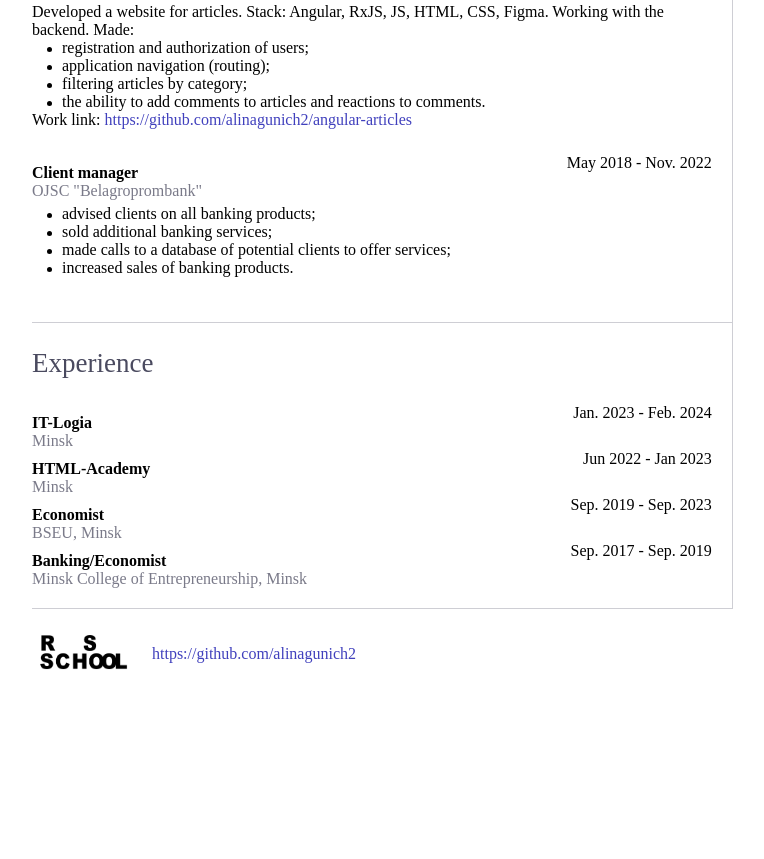
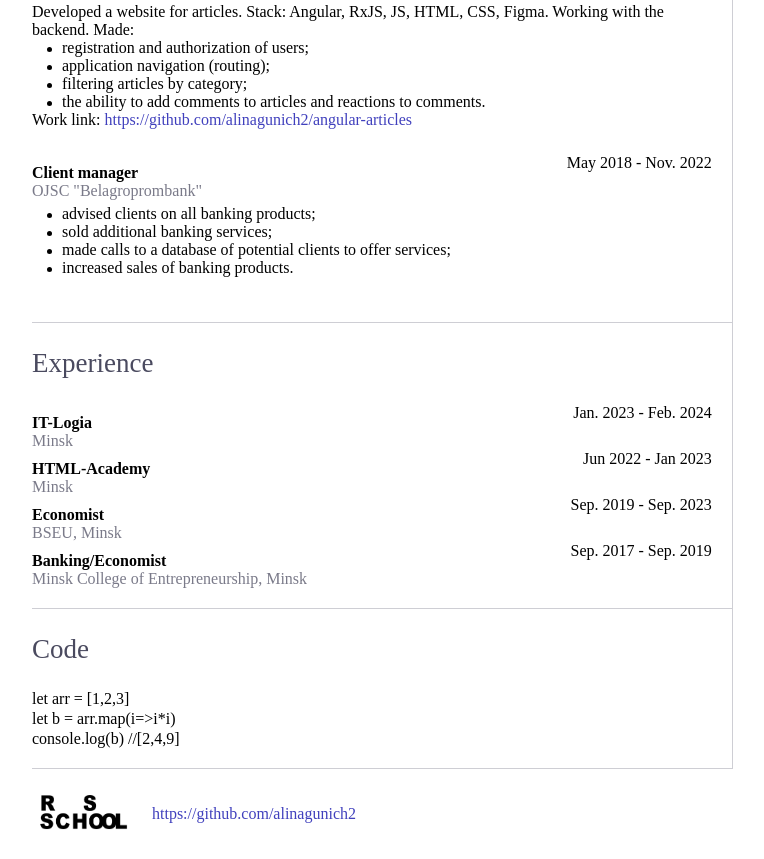
Before and after one commit to alinagunich2/rsschool-cv, a plain HTML site: page index.html in a window 1280 px wide. Shown: the part 2364-3223 px from the top of the page, without its empty margins (85-849 px from the left). Before the commit the page ends 3063 px from the top, so only its background shows below. Drawn offline with Linux system fonts and the light colour scheme.

Commit message:
feat: add code

```diff
--- a/index.html
+++ b/index.html
@@ -229,6 +229,12 @@
                         </li>
                     </ul>
                 </section>
+                <section class="code">
+                    <h2 class="code__title title">Code</h2>
+                    <div class="code-span">let arr = [1,2,3]</div>
+                    <div class="code-span">let b = arr.map(i=>i*i)</div>
+                    <div class="">console.log(b) //[2,4,9]</div>
+                </section>
             </div>
            <div class="main__about">
             <section class="personal">
--- a/style.css
+++ b/style.css
@@ -171,3 +171,6 @@ footer{
   padding-top: 20px;
   padding-bottom: 20px;
 }
+.code-span{
+  margin-bottom: 2px;
+}
```
